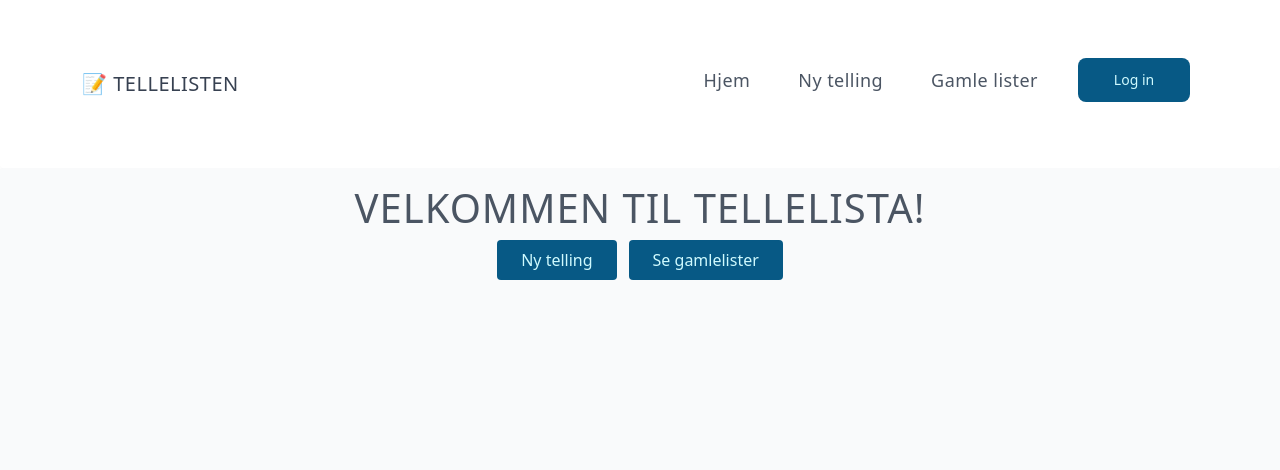
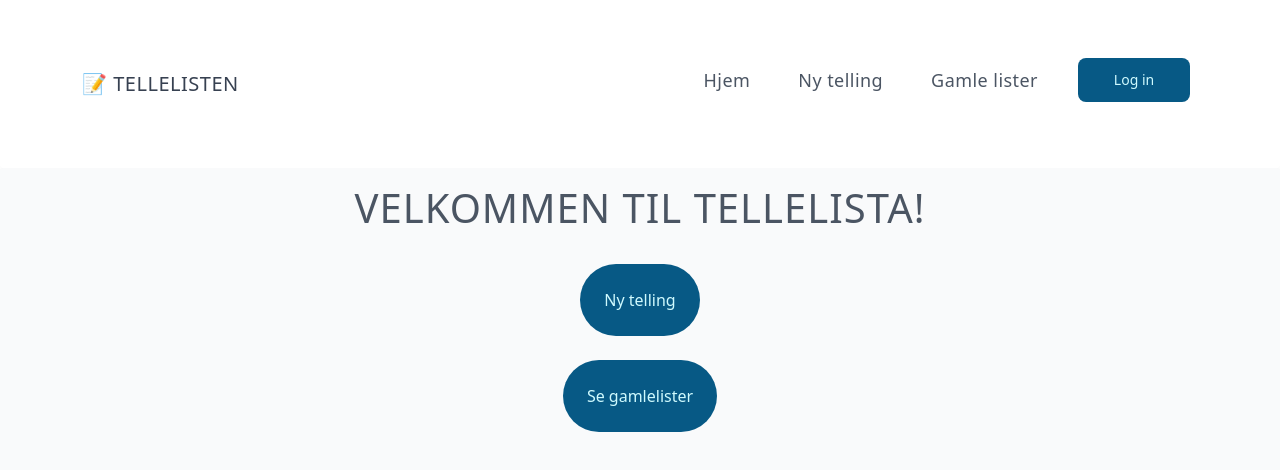
Before and after one commit to torhenningegenes/telleliste, a Next.js app: page /home in a window 1280 px wide. Shown: the top 470 px of the page. Built offline with nearby package versions, Linux system fonts and the light colour scheme; no server answers.

Commit message:
changed buttons on home screen

```diff
--- a/pages/home.js
+++ b/pages/home.js
@@ -6,25 +6,26 @@ import wave from "../img/Wave.svg";
 function Home(props) {
   const { currentUser } = useAuth();
   console.log(currentUser);
-  //Adder en kommentar bare for å sjekke
+
   return (
     <>
-      <section className=" text-center bg-gray-50 p-3 shadow rounded-1 mx-auto h-screen min-w-min z-0">
+      <section className=" text-center bg-gray-50 p-3 shadow rounded-1 mx-auto h-screen min-w-min z-0 flex flex-col">
         <h1 className="text-gray-600 uppercase tracking-wide z-10">
           Velkommen til tellelista!
         </h1>
         {/* <h1>{currentUser.email}</h1> */}
-
+        <div className="flex flex-col max-h-44 justify-between align-middle items-center mt-6">
           <Link href={"/Reg"} passHref className="block z-20">
-          <button className="bg-sky-800 hover:bg-sky-500 text-sky-100 font-light py-2 px-4 rounded focus:ring-red-900 focus:shadow-outline active:bg-red-500 mr-3">
+            <button className="bg-sky-800 hover:bg-sky-500 text-sky-100 font-light py-4 px-4  focus:ring-red-900 focus:shadow-outline active:bg-red-500  rounded-full mb-4">
               Ny telling
             </button>
           </Link>
           <Link href={"/Old-lists"} passHref className="block z-20">
-          <button className="bg-sky-800 text-sky-100 hover:bg-sky-500 font-light py-2 px-4 rounded focus:ring-red-900 focus:shadow-outline active:bg-red-500">
+            <button className="bg-sky-800 text-sky-100 hover:bg-sky-500 font-light py-4 px-4  focus:ring-red-900 focus:shadow-outline active:bg-red-500 rounded-full">
               Se gamlelister
             </button>
           </Link>
+        </div>
       </section>
       {/*
       <div className="z-10">
```
Lines whose indentation alone changed are shown as unchanged.
